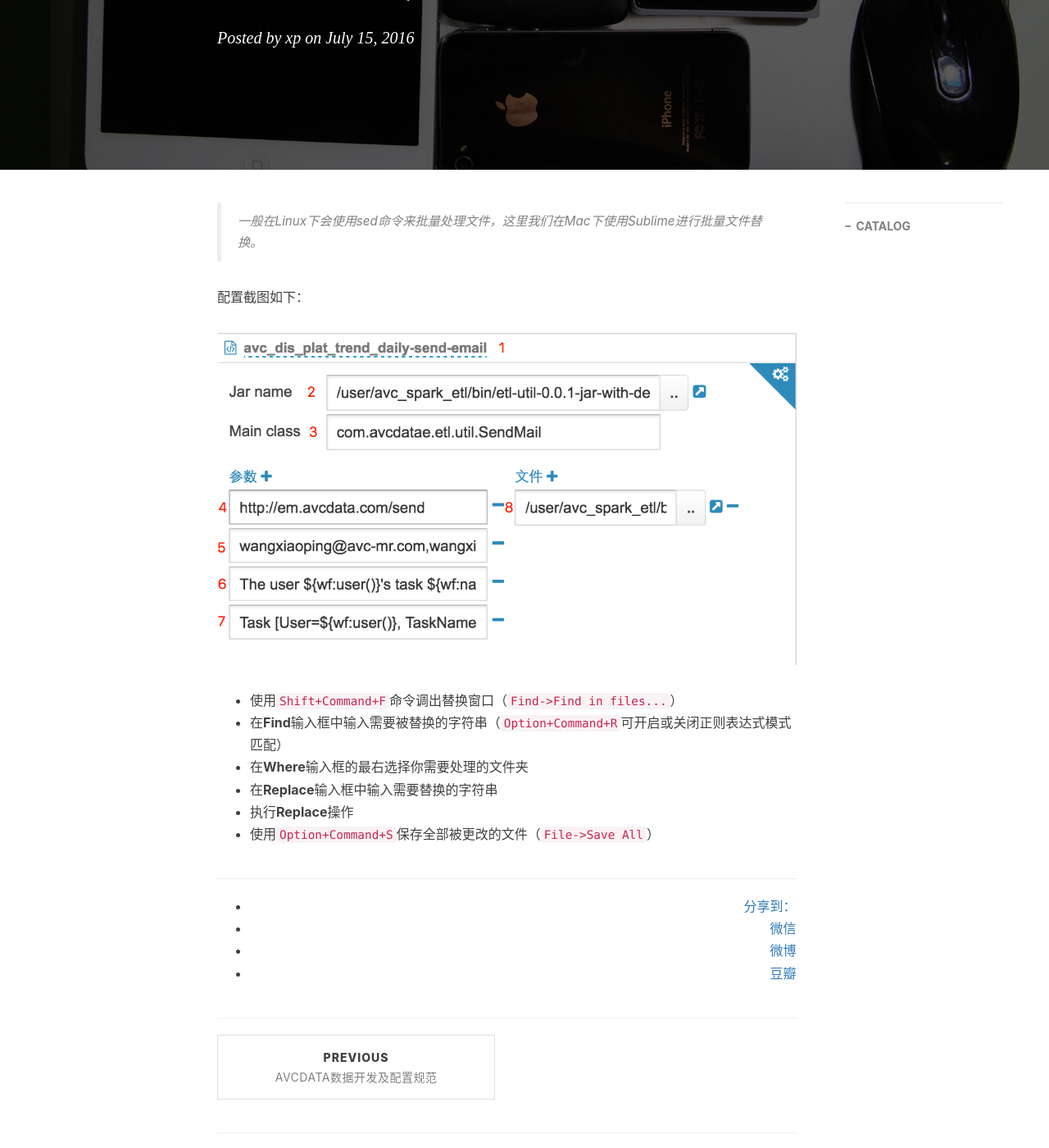
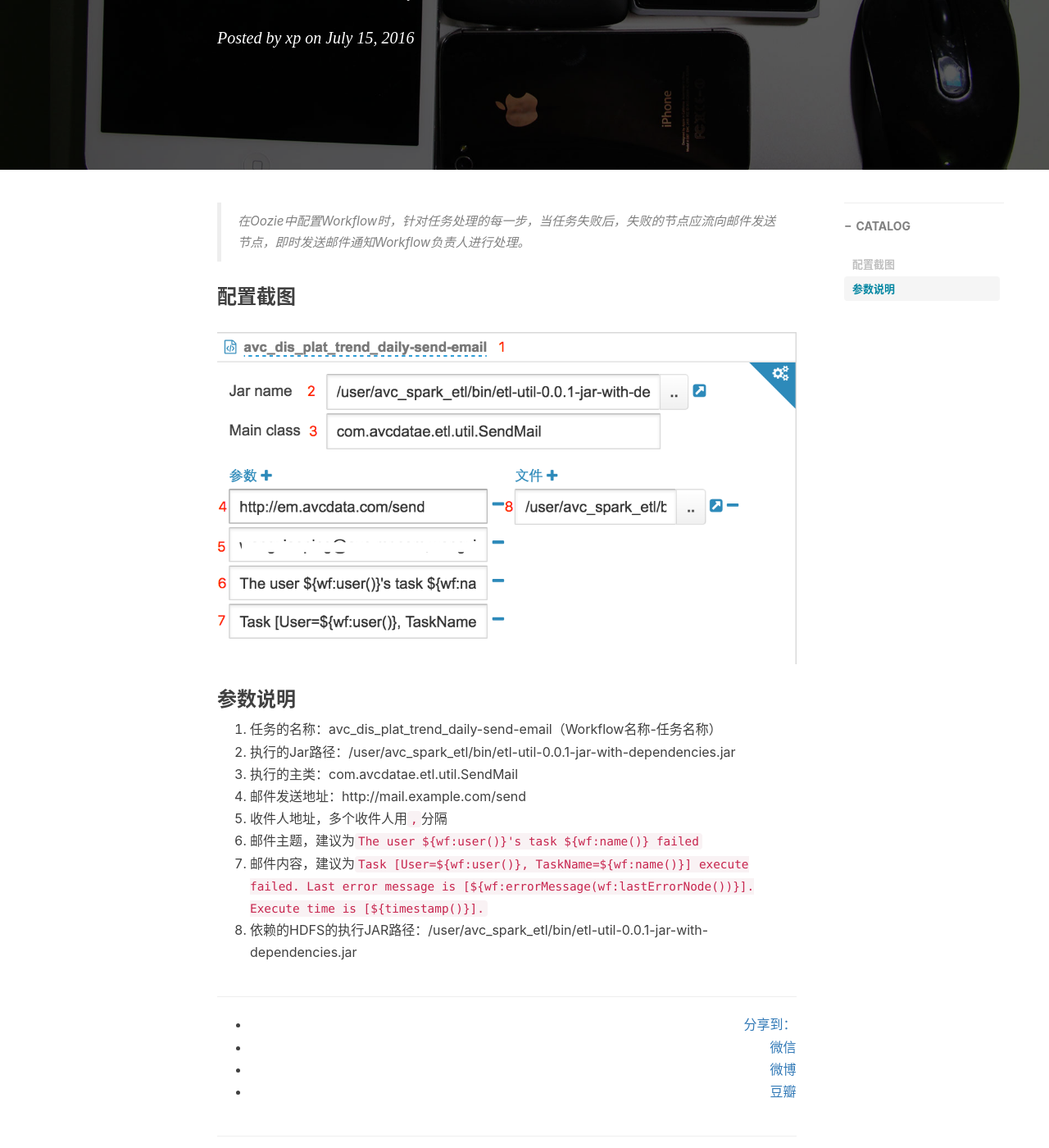
Before and after one commit to shoppingwang/shoppingwang.github.io, a Jekyll site: the page built from _posts/2016-07-02-how-to-config-oozie-java-mail-task.markdown, in a window 1280 px wide and 1400 px high, scrolled down 376 px. Shown: the whole window at 82% size. Built offline with Jekyll 4.4.1, drawn with Linux system fonts in a browser that asks for light colours; nearby versions of some CDN libraries; comment, search, counter and statistics services are not loaded.

Commit message:
增加邮件配置说明

```diff
--- a/_posts/2016-07-02-how-to-config-oozie-java-mail-task.markdown
+++ b/_posts/2016-07-02-how-to-config-oozie-java-mail-task.markdown
@@ -12,14 +12,18 @@ tags:
     - 文件处理
 ---
 
-> 一般在Linux下会使用sed命令来批量处理文件，这里我们在Mac下使用Sublime进行批量文件替换。
+> 在Oozie中配置Workflow时，针对任务处理的每一步，当任务失败后，失败的节点应流向邮件发送节点，即时发送邮件通知Workflow负责人进行处理。
 
-配置截图如下：
+### 配置截图
 
-![](/img/avc-oozie-send-mail-config.png)
-- 使用`Shift+Command+F`命令调出替换窗口（`Find->Find in files...`）
-- 在**Find**输入框中输入需要被替换的字符串（`Option+Command+R`可开启或关闭正则表达式模式匹配）
-- 在**Where**输入框的最右选择你需要处理的文件夹
-- 在**Replace**输入框中输入需要替换的字符串
-- 执行**Replace**操作
-- 使用`Option+Command+S`保存全部被更改的文件（`File->Save All`）
+![](http://www.mllearn.com/img/avc-oozie-send-mail-config.png)
+
+### 参数说明
+1. 任务的名称：avc\_dis\_plat\_trend\_daily-send-email（Workflow名称-任务名称）
+2. 执行的Jar路径：/user/avc_spark_etl/bin/etl-util-0.0.1-jar-with-dependencies.jar
+3. 执行的主类：com.avcdatae.etl.util.SendMail
+4. 邮件发送地址：http://mail.example.com/send
+5. 收件人地址，多个收件人用`,`分隔
+6. 邮件主题，建议为`The user ${wf:user()}'s task ${wf:name()} failed`
+7. 邮件内容，建议为`Task [User=${wf:user()}, TaskName=${wf:name()}] execute failed. Last error  message is [${wf:errorMessage(wf:lastErrorNode())}]. Execute time is [${timestamp()}].`
+8. 依赖的HDFS的执行JAR路径：/user/avc_spark_etl/bin/etl-util-0.0.1-jar-with-dependencies.jar
```
Also changed, not shown: img/avc-oozie-send-mail-config.png.
